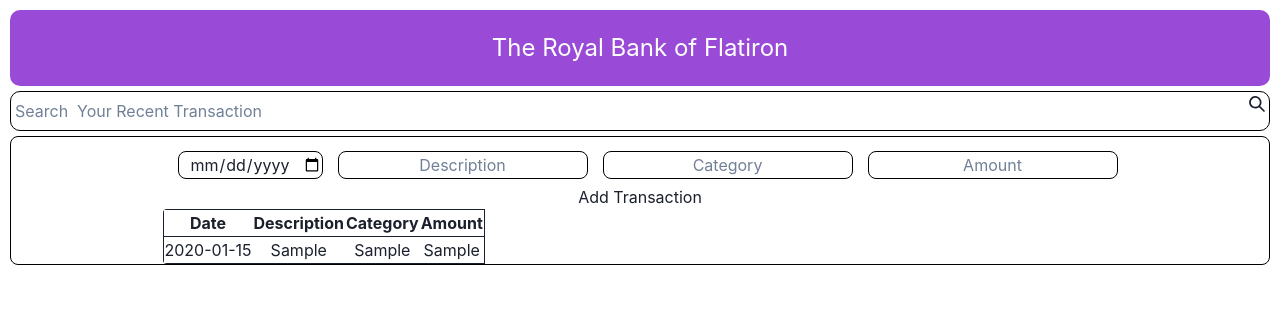
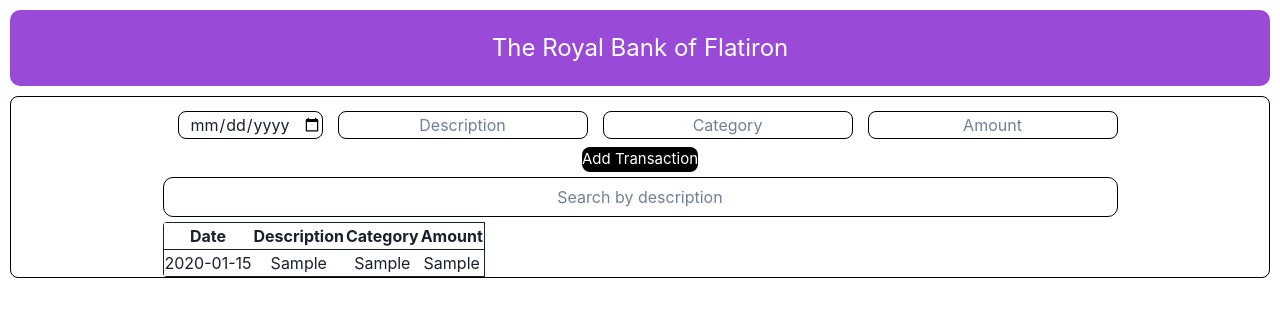
Before and after one commit to Charles4500/-Bank-of-Flatiron, a React (Vite) app: page / in a window 1280 px wide. Both pictures are taken after typing "2020-01-15", "Sample", "Sample", "Sample" into the empty fields and a click on the button "Add Transaction". Shown: the top 316 px of the page. Built offline with nearby package versions, Linux system fonts and the light colour scheme.

Commit message:
Added search functionality

```diff
--- a/src/App.jsx
+++ b/src/App.jsx
@@ -1,9 +1,5 @@
-import Search from "./components/search/Search";
-import Content from "./components/content/Content";
 import { Box, Heading } from "@chakra-ui/react";
-
-
-
+import Foot from "./components/foot/Foot";
 
 
 function App() {
@@ -11,12 +7,7 @@ function App() {
   <>
   <Box className="body">
     <Heading className="header">The Royal Bank of Flatiron</Heading>
-
-    <Search />
-
-
-    <Content/>
-
+   <Foot/>
     </Box>
     </>
  )
--- a/src/components/content/Content.jsx
+++ /dev/null
@@ -1,104 +0,0 @@
-import { FormControl, Input,Table,Thead,Tbody,Tr,Th,Td,TableContainer,InputGroup,  } from '@chakra-ui/react';
-import React, { useState } from 'react';
-import './content.css'
-function Content() {
-  const [formData, setFormData] = useState({ date: '', description: '',category: '',amount: '', });
-
-  // State to hold table data
-  const [tableData, setTableData] = useState([]);
-
-  // Function to handle form input changes
-  const handleChange = (e) => {
-    const { name, value } = e.target;
-    setFormData({...formData, [name]: value });
-  };
-
-  // Function to handle form submission
-  const handleSubmit = (e) => {
-    e.preventDefault();
-    // Add the current form data to the table data
-    setTableData([...tableData, formData]);
-    // Clear the form inputs after submission
-    setFormData({ date: '',description: '', category: '',  amount: '' });
-  };
-
-  return (
-    <div className='form'>
-<FormControl onSubmit={handleSubmit}>
-   <form id='input' onSubmit={handleSubmit}>
-      <InputGroup>
-
-        <Input
-          className='input'
-          value={formData.date}
-          onChange={handleChange}
-          placeholder='Select Date'
-          size='sm'
-          name="date"
-          type='date'
-        />
-
-        <Input
-          className='input'
-          name="description"
-          value={formData.description}
-          onChange={handleChange}
-          placeholder='Description'
-          size='sm'
-        />
-
-        <Input
-          className='input'
-          name="category"
-          value={formData.category}
-          onChange={handleChange}
-          placeholder='Category'
-          size='sm'
-        />
-
-        <Input
-          className='input'
-          name="amount"
-          value={formData.amount}
-          onChange={handleChange}
-          placeholder='Amount'
-          size='sm'
-        />
-
-      </InputGroup>
-
-      <button id='input' type="submit">Add Transaction</button>
-  </form>
-
-<TableContainer className='table'>
-
-    <Table variant='simple'>
-
-          <Thead className='tb'>
-            <Tr >
-              <Th>Date</Th>
-              <Th>Description</Th>
-              <Th>Category</Th>
-              <Th>Amount</Th>
-            </Tr>
-          </Thead>
-<Tbody className='tb'>
-
-    {tableData.map((data, index) => (
-          <Tr  key={index}>
-            <Td>{data.date}</Td>
-            <Td>{data.description}</Td>
-            <Td>{data.category}</Td>
-            <Td>{data.amount}</Td>
-          </Tr>
-        ))}
-
-</Tbody>
-
-</Table>
-</TableContainer>
-</FormControl>
-</div>
-);
-}
-export default Content;
--- a/src/components/content/content.css
+++ /dev/null
@@ -1,24 +0,0 @@
-.form{
-  display: flex;
-  justify-content: space-evenly;
-  border: 1px solid black;
-  border-radius: 8px;
-}
-
-.input{
-  margin-top: 8px;
-  border: 1px solid black;
-  border-radius: 8px;
-  margin-left: 15px;
-}
-#input{
-  margin-top: 6px;
-}
-.table{
-  width: 100%;
-  border-radius: 4px;
-}
-
-.tb{
-  border: 1px solid;
-}
--- /dev/null
+++ b/src/components/foot/Foot.jsx
@@ -0,0 +1,111 @@
+import React, { useState } from 'react';
+import {FormControl, Input,Table,Thead,Tbody,Tr,Th,Td,TableContainer,InputGroup,} from '@chakra-ui/react';
+import './foot.css'
+
+function Foot() {
+  const [formData, setFormData] = useState({ date: '', description: '',category: '',amount: '', });
+
+  const [tableData, setTableData] = useState([]);
+  const [searchQuery, setSearchQuery] = useState('');
+
+  const handleChange = (e) => {
+    const { name, value } = e.target;
+    setFormData({ ...formData, [name]: value });
+  };
+
+  const handleSubmit = (e) => {
+    e.preventDefault();
+    setTableData([...tableData, formData]);
+    setFormData({ date: '',description: '', category: '',  amount: '' });
+  };
+
+  const handleSearchChange = (e) => {
+    setSearchQuery(e.target.value);
+  };
+
+  const filteredTableData = tableData.filter((data) =>
+    data.description.toLowerCase().includes(searchQuery.toLowerCase())
+  );
+
+  return (
+
+<div className='form'>
+  <FormControl onSubmit={handleSubmit}>
+    <form  id='input' onSubmit={handleSubmit}>
+      <InputGroup>
+        <Input
+            className='input'
+            value={formData.date}
+            onChange={handleChange}
+            placeholder='Select Date'
+            size='sm'
+            name="date"
+            type='date'
+          />
+        <Input
+            className='input'
+            name="description"
+            value={formData.description}
+            onChange={handleChange}
+            placeholder='Description'
+            size='sm'
+        />
+        <Input
+          className='input'
+          name="category"
+          value={formData.category}
+          onChange={handleChange}
+          placeholder='Category'
+          size='sm'
+        />
+        <Input
+          className='input'
+          name="amount"
+          value={formData.amount}
+          onChange={handleChange}
+          placeholder='Amount'
+          size='sm'
+        />
+    </InputGroup>
+<button className='btn' type="submit">Add Transaction</button>
+</form>
+
+        <input
+          className='sea'
+          type="text"
+          placeholder="Search by description"
+          value={searchQuery}
+          onChange={handleSearchChange}
+        />
+
+  <TableContainer className='table'>
+
+<Table variant='simple'>
+
+      <Thead className='tb'>
+        <Tr >
+          <Th>Date</Th>
+          <Th>Description</Th>
+          <Th>Category</Th>
+          <Th>Amount</Th>
+        </Tr>
+      </Thead>
+<Tbody className='tb'>
+{filteredTableData.map((data, index) => (
+      <Tr  key={index}>
+            <Td>{data.date}</Td>
+            <Td>{data.description}</Td>
+            <Td>{data.category}</Td>
+            <Td>{data.amount}</Td>
+      </Tr>
+    ))}
+
+      </Tbody>
+
+      </Table>
+</TableContainer>
+      </FormControl>
+    </div>
+  );
+}
+export default Foot;
--- /dev/null
+++ b/src/components/foot/foot.css
@@ -0,0 +1,46 @@
+.form{
+  display: flex;
+  justify-content: space-evenly;
+  border: 1px solid black;
+  border-radius: 8px;
+  margin-top: 10px;
+}
+
+.input{
+  margin-top: 8px;
+  border: 1px solid black;
+  border-radius: 8px;
+  margin-left: 15px;
+}
+#input{
+  margin-top: 6px;
+}
+.table{
+  width: 100%;
+  border-radius: 4px;
+}
+
+.tb{
+  border: 1px solid;
+}
+.btn{
+  background: #000;
+  color: white;
+  font-size: 15px;
+  margin-top: 8px;
+  height: 25px;
+  border-radius: 8px;
+  outline: 0;
+  border: 0;
+  cursor: pointer;
+}
+.sea{
+  display: flex;
+  width: 100%;
+  border: 1px solid black;
+   margin: 5px 0;
+  height: 40px;
+  border-radius: 10px;
+  padding: 4px;
+  justify-content: space-between;
+}
--- a/src/components/search/Search.jsx
+++ /dev/null
@@ -1,18 +0,0 @@
-import { Input} from "@chakra-ui/react";
-import React from "react";
-import './search.css'
-import { SearchIcon } from "@chakra-ui/icons";
-
-function Search() {
-
-
-  return (
-    <div className="search">
-<Input placeholder='Search  Your Recent Transactions' />
-<SearchIcon/>
-</div>
-
-  );
-}
-
-export default Search;
--- a/src/components/search/search.css
+++ /dev/null
@@ -1,10 +0,0 @@
-.search{
-  display: flex;
-  width: 100%;
-  border: 1px solid black;
-   margin: 5px 0;
-  height: 40px;
-  border-radius: 10px;
-  padding: 4px;
-  justify-content: space-between;
-}
```
